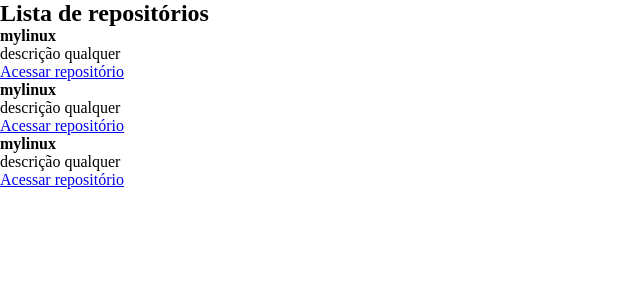
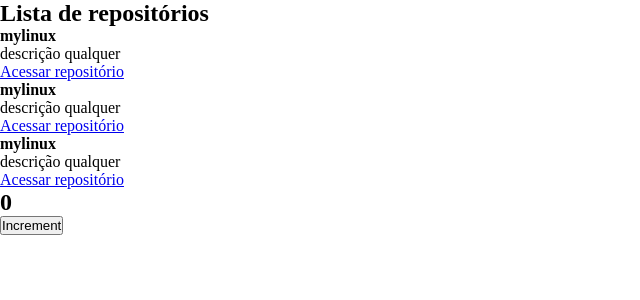
Before and after one commit to cogumm/Ignite, a React app in the folder Trilhas/ReactJS/GithubExplorer/: page / in a window 1280 px wide. Shown: the top 300 px of the page, without its empty margins (0-640 px from the left). Built offline with nearby package versions, Linux system fonts and the light colour scheme.

Commit message:
Chapter I - Conceitos importantes componente

```diff
--- a/Trilhas/ReactJS/GithubExplorer/src/App.jsx
+++ b/Trilhas/ReactJS/GithubExplorer/src/App.jsx
@@ -1,6 +1,12 @@
+import { Counter } from './components/Counter'
 import { RepositoryList } from './components/RepositoryList'
 import './styles/global.scss'
 
 export function App() {
-  return <RepositoryList />
+  return (
+    <>
+      <RepositoryList />
+      <Counter />
+    </>
+  )
 }
--- /dev/null
+++ b/Trilhas/ReactJS/GithubExplorer/src/components/Counter.jsx
@@ -0,0 +1,16 @@
+import { useState } from "react";
+
+export function Counter() {
+  const [counter, setCounter] = useState(0);
+
+  function increment() {
+    setCounter(counter + 1);
+  }
+
+  return (
+    <div>
+      <h2>{counter}</h2>
+      <button type="button" onClick={increment}>Increment</button>
+    </div>
+  )
+}
```
